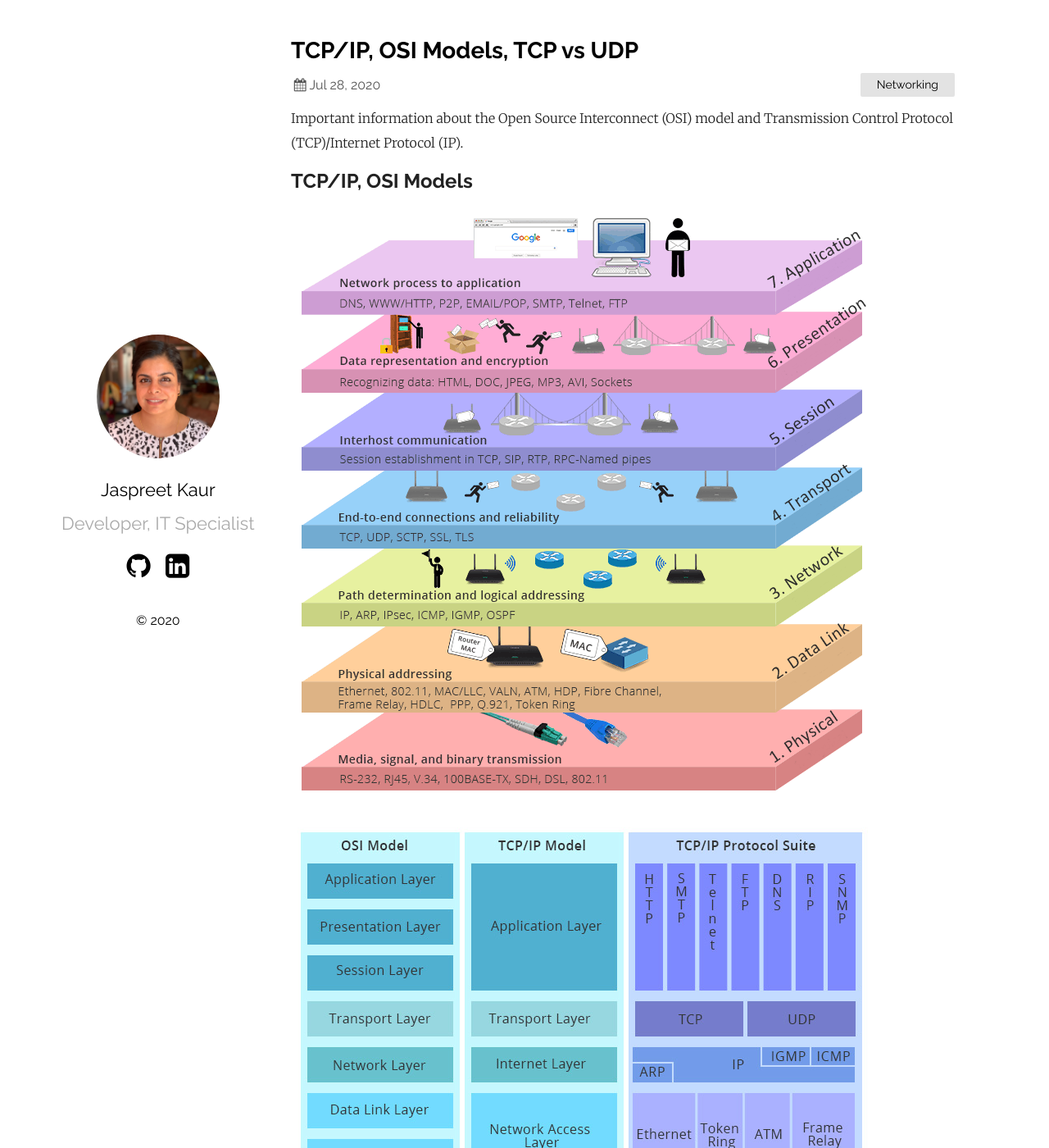
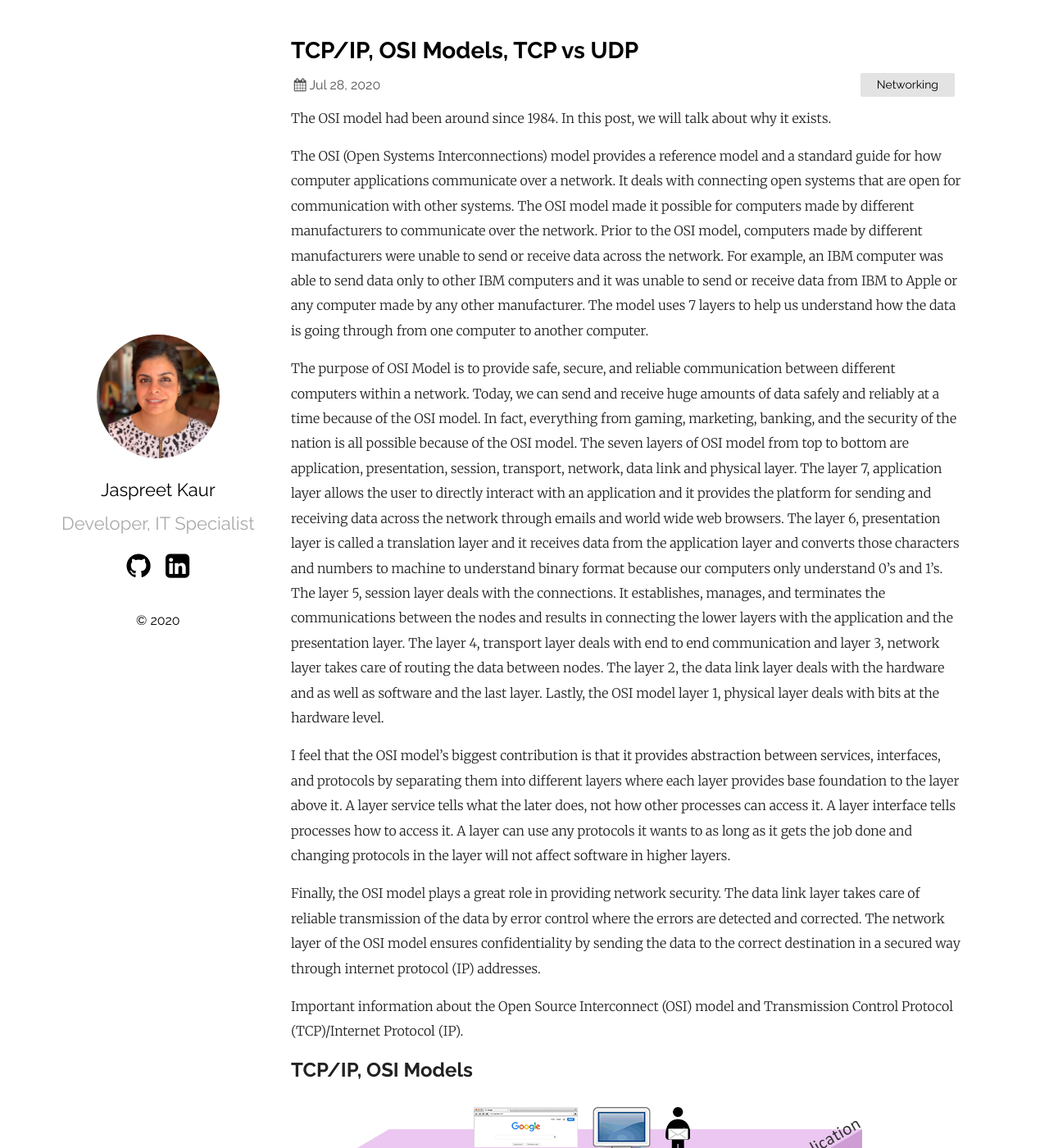
Before and after one commit to jassiharsh/jassiharsh.github.io, a Jekyll site: the page built from _posts/2020-07-28-OSI-TCP-IP.markdown, in a window 1280 px wide and 1400 px high. Shown: the whole window at 82% size. Built offline with Jekyll 4.4.1, drawn with Linux system fonts in a browser that asks for light colours.

Commit message:
OSI post update

```diff
--- a/_posts/2020-07-28-OSI-TCP-IP.markdown
+++ b/_posts/2020-07-28-OSI-TCP-IP.markdown
@@ -4,6 +4,16 @@ title:  "TCP/IP, OSI Models, TCP vs UDP"
 date:   2020-07-28 21:03:36 +0530
 categories: Networking
 ---
+
+The OSI model had been around since 1984. In this post, we will talk about why it exists.
+
+The OSI (Open Systems Interconnections) model provides a reference model and a standard guide for how computer applications communicate over a network. It deals with connecting open systems that are open for communication with other systems. The OSI model made it possible for computers made by different manufacturers to communicate over the network. Prior to the OSI model, computers made by different manufacturers were unable to send or receive data across the network. For example, an IBM computer was able to send data only to other IBM computers and it was unable to send or receive data from IBM to Apple or any computer made by any other manufacturer. The model uses 7 layers to help us understand how the data is going through from one computer to another computer.
+
+The purpose of OSI Model is to provide safe, secure, and reliable communication between different computers within a network. Today, we can send and receive huge amounts of data safely and reliably at a time because of the OSI model. In fact, everything from gaming, marketing, banking, and the security of the nation is all possible because of the OSI model. The seven layers of OSI model from top to bottom are application, presentation, session, transport, network, data link and physical layer. The layer 7, application layer allows the user to directly interact with an application and it provides the platform for sending and receiving data across the network through emails and world wide web browsers. The layer 6, presentation layer is called a translation layer and it receives data from the application layer and converts those characters and numbers to machine to understand binary format because our computers only understand 0’s and 1’s. The layer 5, session layer deals with the connections. It establishes, manages, and terminates the communications between the nodes and results in connecting the lower layers with the application and the presentation layer. The layer 4, transport layer deals with end to end communication and layer 3, network layer takes care of routing the data between nodes. The layer 2, the data link layer deals with the hardware and as well as software and the last layer. Lastly, the OSI model layer 1, physical layer deals with bits at the hardware level.
+
+I feel that the OSI model’s biggest contribution is that it provides abstraction between services, interfaces, and protocols by separating them into different layers where each layer provides base foundation to the layer above it. A layer service tells what the later does, not how other processes can access it. A layer interface tells processes how to access it. A layer can use any protocols it wants to as long as it gets the job done and changing protocols in the layer will not affect software in higher layers.
+
+Finally, the OSI model plays a great role in providing network security. The data link layer takes care of reliable transmission of the data by error control where the errors are detected and corrected. The network layer of the OSI model ensures confidentiality by sending the data to the correct destination in a secured way through internet protocol (IP) addresses.
 
 Important information about the Open Source Interconnect (OSI) model and Transmission Control Protocol (TCP)/Internet Protocol (IP).
 
```
